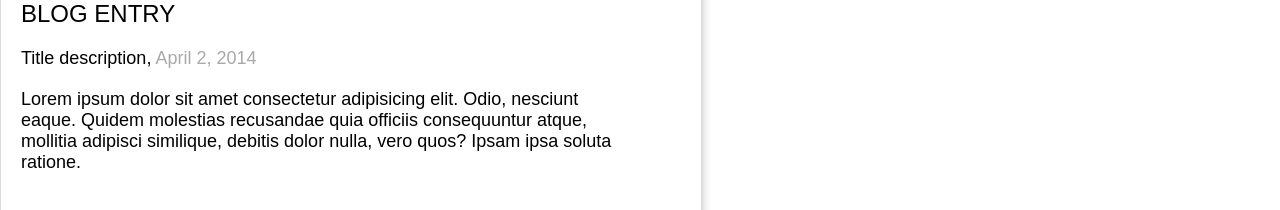
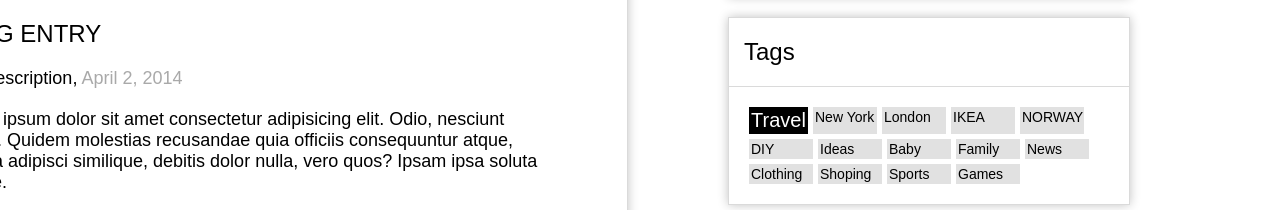
Before and after one commit to themagawo2011/homework-15, a plain HTML site: page index.html in a window 1280 px wide. Shown: the part 932-1142 px from the top of the page. Drawn offline with Linux system fonts and the light colour scheme.

Commit message:
div 6 сохтам

```diff
--- a/index.html
+++ b/index.html
@@ -12,6 +12,9 @@
         <p class="p1box1">Welcome to the blog  of <span class="sp1box1"> unknown</span></p>
     </div>
 
+
+    <div class="BOSS">
+    <div class="container1">
     <div class="box2">
         <img src="./images/image.png" alt="">
         <h1 class="h1box2">TITLE HEADING</h1>
@@ -34,9 +37,11 @@
         <p class="p3box2">Comments <span class="sp2box2"> 2</span></p>
         </div>
     </div>
+    </div>
 
 
 
+    <div class="container2">
     <div class="box4">
         <img src="./images/image copy 2.png" alt="">
         <h1 class="h1box4">My Name</h1>
@@ -79,5 +84,29 @@
             </div>
         </div>
     </div>
+
+
+
+    <div class="box6">
+        <h1 class="h1box6">Tags</h1>
+        <div class="dbox6">
+        <p class="p1box6">Travel</p>
+        <p class="pbox6">New York</p>
+        <p class="pbox6">London</p>
+        <p class="pbox6">IKEA</p>
+        <p class="pbox6">NORWAY</p>
+        <p class="pbox6">DIY</p>
+        <p class="pbox6">Ideas</p>
+        <p class="pbox6">Baby</p>
+        <p class="pbox6">Family</p>
+        <p class="pbox6">News</p>
+        <p class="pbox6">Clothing</p>
+        <p class="pbox6">Shoping</p>
+        <p class="pbox6">Sports</p>
+        <p class="pbox6">Games</p>
+        </div>
+    </div>
+    </div>
+    </div>
 </body>
 </html>
--- a/style.css
+++ b/style.css
@@ -168,3 +168,63 @@
     border: 1px solid rgba(0, 0, 0, 0.147);
     box-shadow: 0px 0px 10px rgba(0, 0, 0, 0.241);
 }
+
+
+.h1box6{
+    font-size: 24px;
+    font-weight: 400;
+    color: #000000;
+    padding: 20px 15px;
+    border-bottom: 1px solid rgba(0, 0, 0, 0.147);
+}
+
+.p1box6{
+    width: 55px;
+    font-size: 20px;
+    font-weight: 400;
+    color: white;
+    background-color: black;
+    padding: 2px;
+}
+
+.pbox6{
+    width: 60px;
+    font-size: 14px;
+    font-weight: 400;
+    background-color: rgb(225, 225, 225);
+    padding: 2px;
+}
+
+
+.dbox6{
+    width: 400px;
+    display: flex;
+    flex-wrap: wrap;
+    gap: 5px;
+    margin: 20px;
+}
+
+.box6{
+    width: 400px;
+    border: 1px solid rgba(0, 0, 0, 0.147);
+    box-shadow: 0px 0px 10px rgba(0, 0, 0, 0.241);
+}
+
+.container1{
+    display: flex;
+    flex-direction: column;
+    gap: 20px;
+}
+
+.container2{
+    display: flex;
+    flex-direction: column;
+    gap: 20px;
+    margin-right: 150px;
+}
+
+.BOSS{
+    display: flex;
+    justify-content: end;
+    gap: 100px;
+}
```
